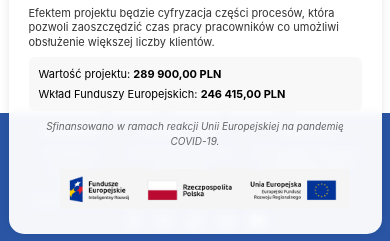
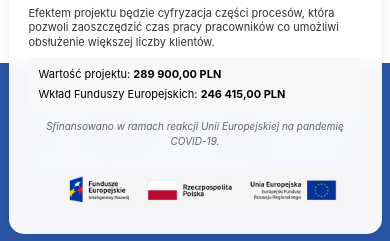
Before and after one commit to MateuszKarpowicz/ORIZWEBSITE, a React (Vite) app: page / in a window 390 px wide. Shown: the part 600-841 px from the top of the page. Built offline with nearby package versions, Linux system fonts and the light colour scheme.

Commit message:
Improvement styling

```diff
--- a/src/styles/layout/footer.css
+++ b/src/styles/layout/footer.css
@@ -252,19 +252,15 @@
   .footer__company-info {
     font-size: 10px;
   }
-  .footer__icons {
-    top: -63px;
-    gap: 90px;
-  }
 
   .footer__content {
-    padding: 10px 0;
+    padding-bottom: 50px;
   }
   .footer__branding {
     display: none;
   }
   .footer__icons {
-    gap: 20px;
+    display: none;
   }
   .footer__social {
     margin: 0;
@@ -275,12 +271,7 @@
 }
 @media (max-width: 420px) {
   .footer__icons {
-    gap: 10px;
-    top: -43px;
-  }
-  .footer__icon {
-    width: 40px;
-    height: 40px;
+    display: none;
   }
   .footer__columns {
     gap: 5px;
--- a/src/styles/layout/layout.css
+++ b/src/styles/layout/layout.css
@@ -1,7 +1,7 @@
 @import "../base/variables.css";
 
 .layout {
-  min-height: 100vh; /* używamy dvh zamiast vh */
+  min-height: 100dvh; /* używamy dvh zamiast vh */
   display: flex;
   flex-direction: column;
   width: 100%;
```
